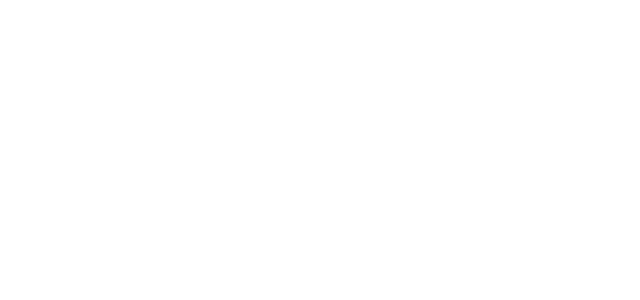
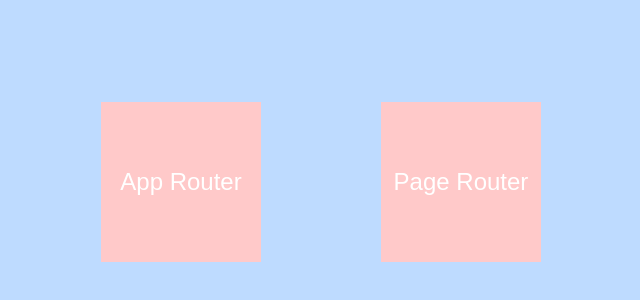
Before and after one commit to hhshhhskk/Assignment, a Next.js app: page / in a window 1280 px wide. Shown: the part 218-518 px from the top of the page, without its empty margins (319-959 px from the left). Built offline with nearby package versions, Linux system fonts and the light colour scheme.

Commit message:
app page router 비교

```diff
--- /dev/null
+++ b/src/app/app-ssr/page.tsx
@@ -0,0 +1,16 @@
+import React from "react";
+
+export const dynamic = "force-dynamic";
+
+const AppSSRPage = async () => {
+  const message = "앱 라우터 서버에서 날아온 메세지입니다.";
+
+  return (
+    <div>
+      <h1>App Router SSR 페이지</h1>
+      <p>서버에서 온 메세지: {message}</p>
+    </div>
+  );
+};
+
+export default AppSSRPage;
--- a/src/app/page.tsx
+++ b/src/app/page.tsx
@@ -1,3 +1,20 @@
+import Link from "next/link";
+
 export default function Home() {
-  return <div></div>;
+  return (
+    <div className="flex justify-center items-center h-screen gap-30 bg-blue-200">
+      <Link
+        href="/app-ssr"
+        className="flex justify-center items-center w-40 h-40 bg-red-200 text-white text-2xl"
+      >
+        <span>App Router</span>
+      </Link>
+      <Link
+        href="/page-ssr"
+        className="flex justify-center items-center w-40 h-40 bg-red-200 text-white text-2xl"
+      >
+        <span>Page Router</span>
+      </Link>
+    </div>
+  );
 }
--- /dev/null
+++ b/src/pages/page-ssr.tsx
@@ -0,0 +1,24 @@
+import { GetServerSideProps } from "next";
+
+interface MySSRPageProps {
+  message: string;
+}
+
+export default function MySSRPage({ message }: MySSRPageProps) {
+  return (
+    <div>
+      <h1>Page Router SSR 페이지</h1>
+      <p>서버에서 온 메세지: {message}</p>
+    </div>
+  );
+}
+
+export const getServerSideProps: GetServerSideProps<
+  MySSRPageProps
+> = async () => {
+  return {
+    props: {
+      message: "서버에서 날아온 메세지입니다.",
+    },
+  };
+};
```
Also changed, not shown: 1 other file (tests, documents, lock files or other folders).
